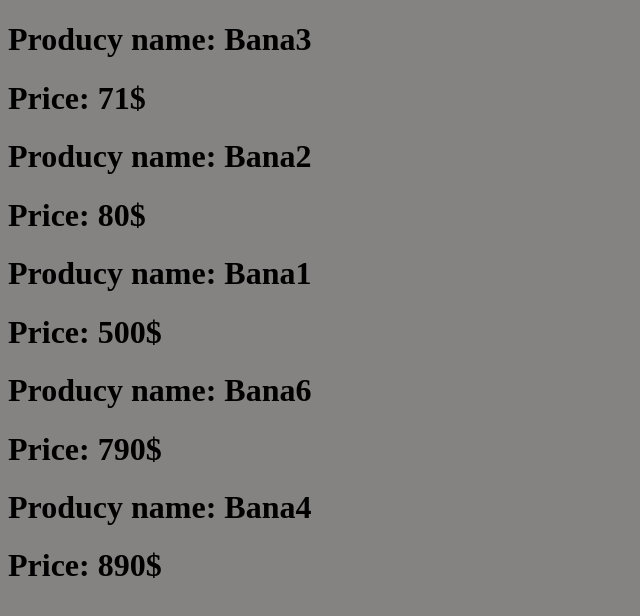
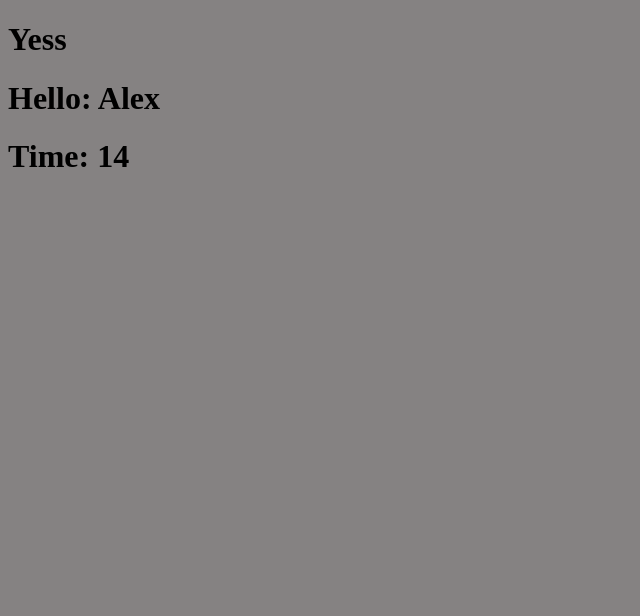
Before and after one commit to alle-zhinzher/Courses, a React (Create React App) app in the folder React/lesson1/: page / in a window 1280 px wide. Shown: the top 616 px of the page, without its empty margins (0-640 px from the left). Built offline with nearby package versions, Linux system fonts and the light colour scheme.

Commit message:
Class Based Components

```diff
--- a/React/lesson1/src/components/App.js
+++ b/React/lesson1/src/components/App.js
@@ -1,15 +1,24 @@
 import React from 'react';
-import MyProduct from './MyProduct';
-
- import productData from './productData';
+import Greeting from './Greeting';
+import Header from './Header';
 
 
-function App() {
-    let comporator = (a, b) => (a.price - b.price)
-    const productComponents = productData
-        .filter(product => product.price > 70)
-        .sort(comporator)
-        .map(product => <MyProduct key={product.id} name={product.name} price={product.price}/>)
-    return <div>{productComponents}</div>
+class App extends React.Component {
+    constructor () {
+        super()
+        this.state = {
+            answer: "Yess"
+        }
+    }
+    render() {
+        return (
+            <div>
+                <h1>{this.state.answer}</h1>
+                <Header name="Alex" />
+                <Greeting />
+            </div>
+        )
+    }
 }
+
 export default App
--- /dev/null
+++ b/React/lesson1/src/components/Greeting.js
@@ -0,0 +1,20 @@
+import React from 'react';
+
+
+class Greeting extends React.Component {
+
+    getTime() {
+        const date = new Date();
+        return date.getHours();
+    };
+
+    render() {
+        return (
+            <div>
+                <h1>Time: {this.getTime()}</h1>
+            </div>
+        )
+    }
+}
+
+export default Greeting
--- a/React/lesson1/src/components/Header.js
+++ b/React/lesson1/src/components/Header.js
@@ -1,11 +1,13 @@
 import React from 'react';
 
-function Header() {
-    return (
-        <div>
-            <h1>Header Here</h1>
-        </div>
-    )
+class Header extends React.Component {
+    render(props) {
+        return (
+            <div>
+                <h1>Hello: {this.props.name}</h1>
+            </div>
+        )
+    }
 }
 
 export default Header
```
Also changed, not shown: React/lesson1/src/components/productData.js (+10 -0 lines).
